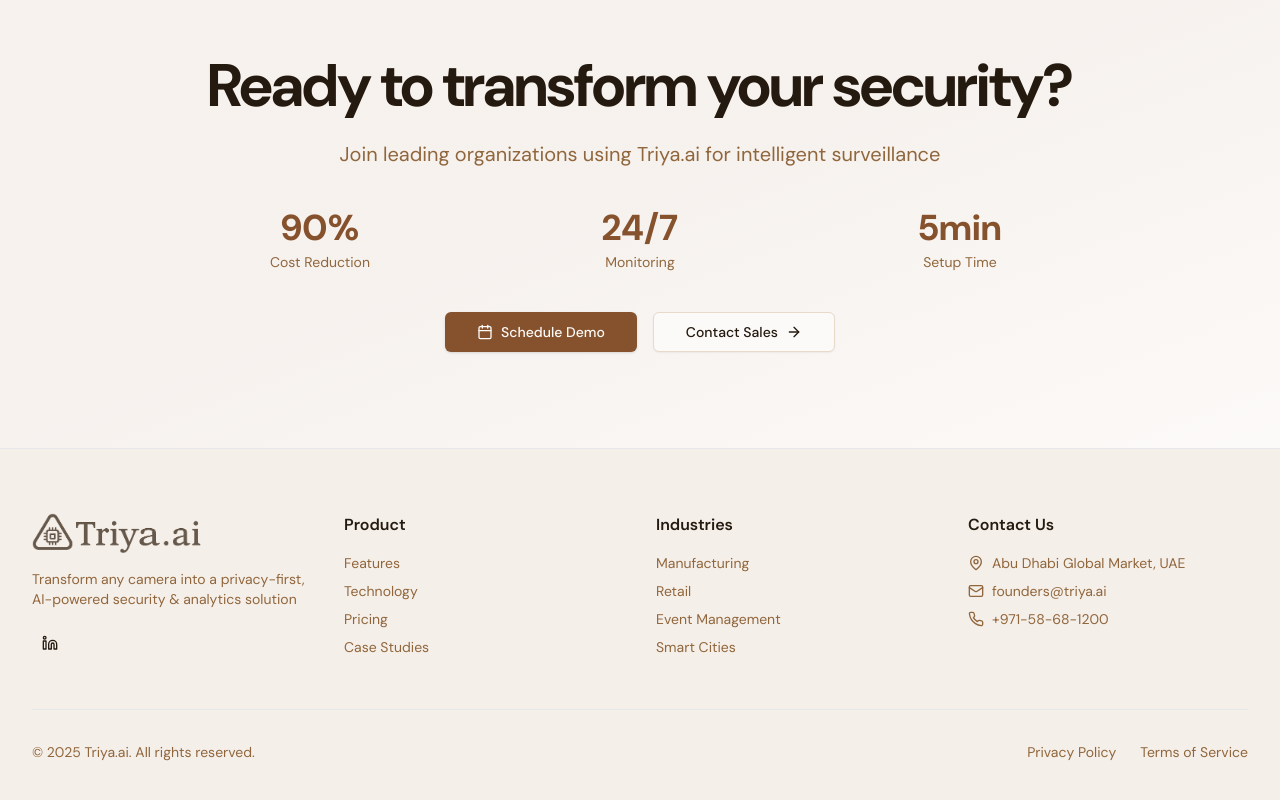
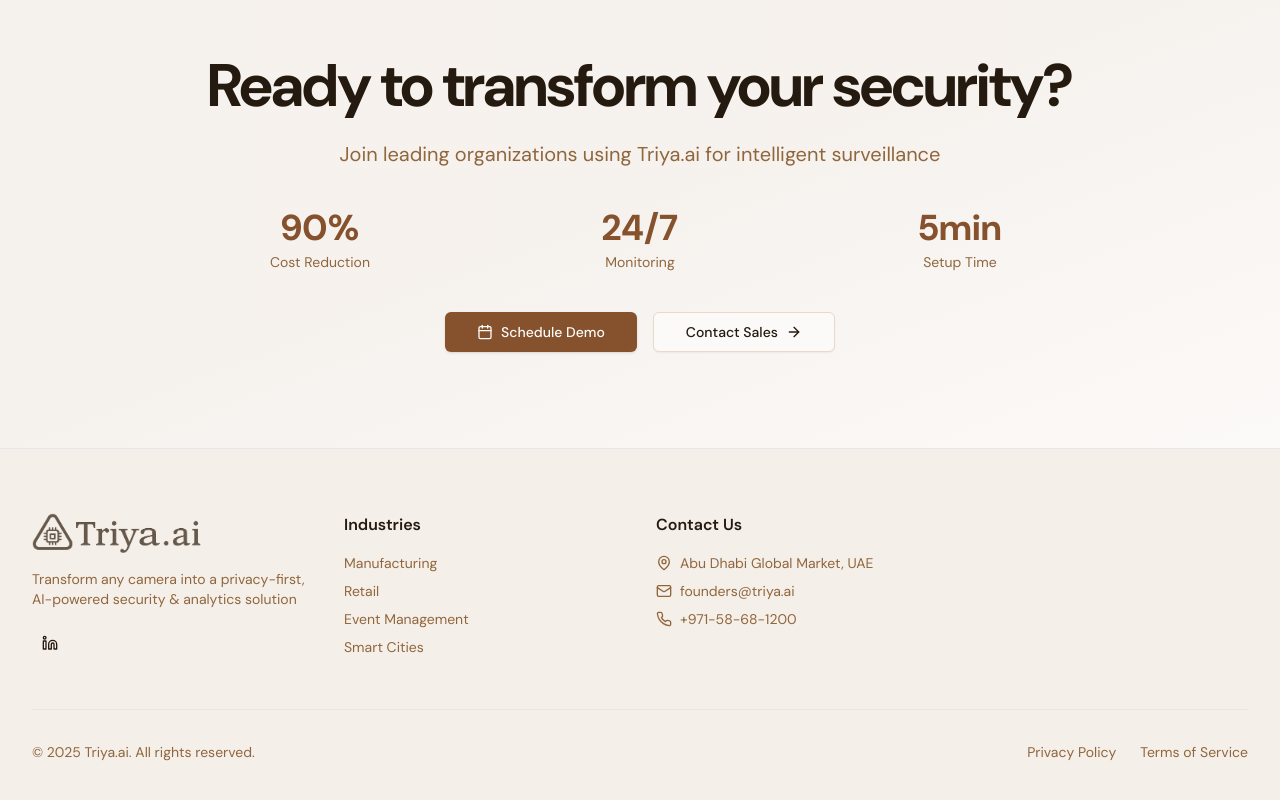
Before and after one commit to triya-org/triya-website, a Next.js app: page / in a window 1280 px wide. Shown: the part 3489-4289 px from the top of the page. Built offline with nearby package versions, Linux system fonts and the light colour scheme.

Commit message:
website changes

```diff
--- a/components/shared/footer/index.tsx
+++ b/components/shared/footer/index.tsx
@@ -35,24 +35,6 @@
             </div>
           </div>
 
-          {/* Product */}
-          <div className="space-y-4">
-            <h4 className="font-semibold">Product</h4>
-            <nav className="flex flex-col space-y-2">
-              <Link href="/features" className="text-sm text-muted-foreground hover:text-primary">
-                Features
-              </Link>
-              <Link href="/technology" className="text-sm text-muted-foreground hover:text-primary">
-                Technology
-              </Link>
-              <Link href="/pricing" className="text-sm text-muted-foreground hover:text-primary">
-                Pricing
-              </Link>
-              <Link href="/case-studies" className="text-sm text-muted-foreground hover:text-primary">
-                Case Studies
-              </Link>
-            </nav>
-          </div>
 
           {/* Industries */}
           <div className="space-y-4">
```
